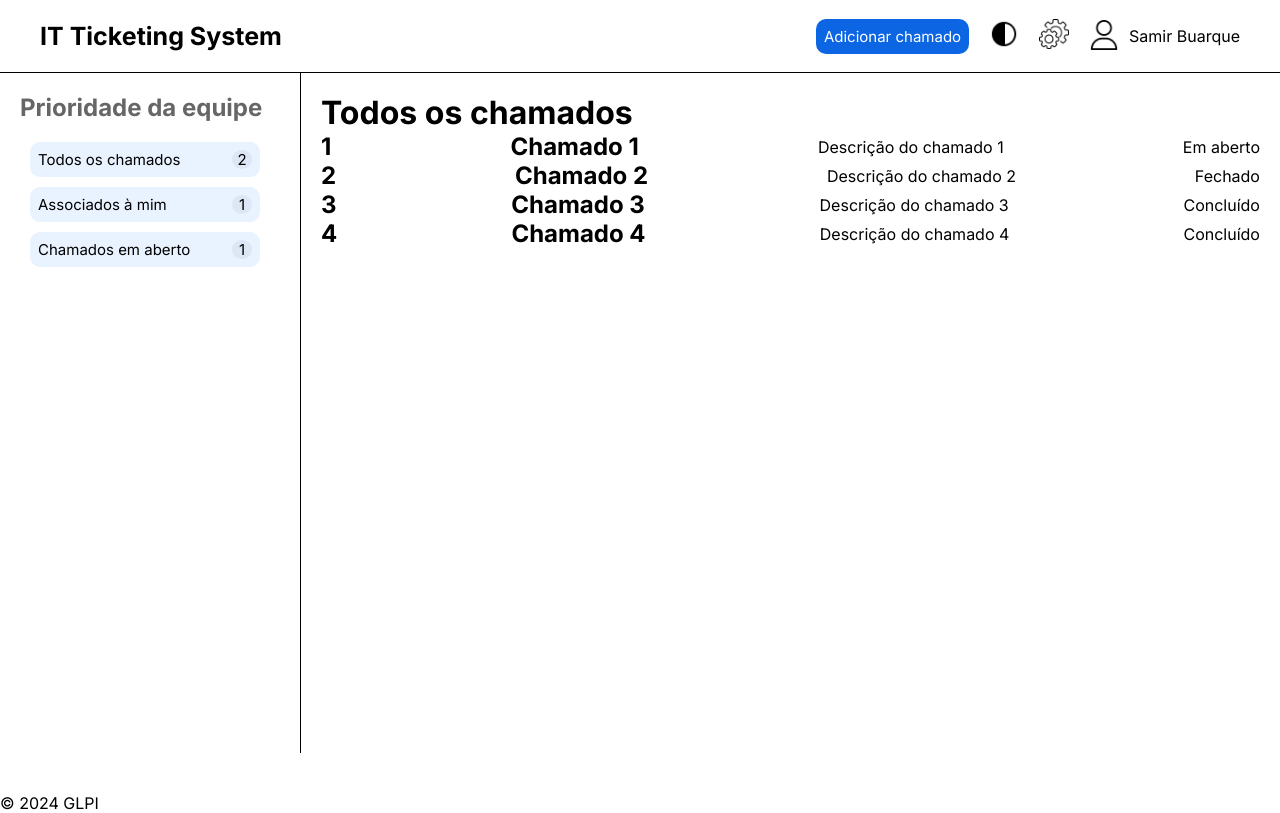
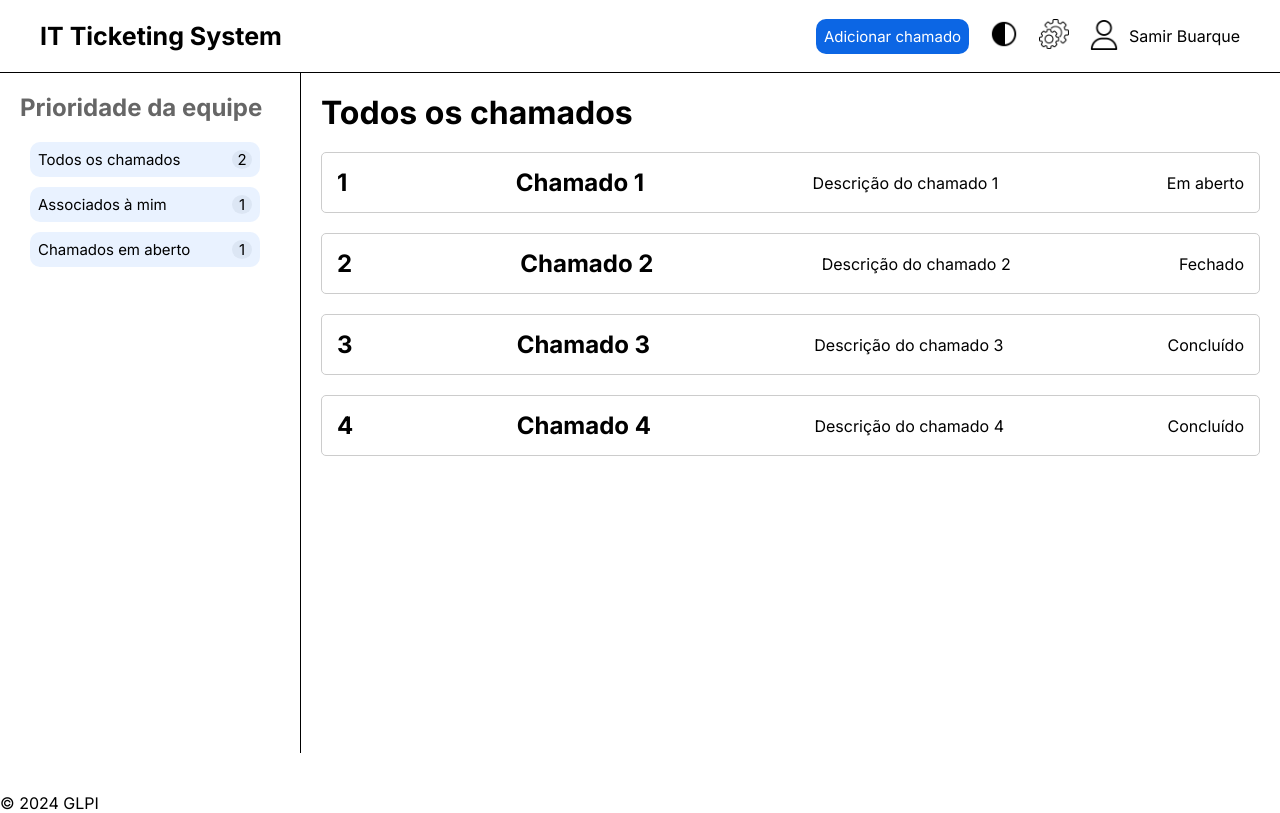
Before and after one commit to SamirBuarque/glpi-front, a Next.js app: page / in a window 1280 px wide. Built offline with nearby package versions, Linux system fonts and the light colour scheme.

Commit message:
começando a estilização dos tickets

```diff
--- a/src/app/styles/ticket.module.css
+++ b/src/app/styles/ticket.module.css
@@ -2,4 +2,8 @@
     display: flex;
     align-items: center;
     justify-content: space-between;
+    margin: 20px auto;
+    border: 1px solid hsl(0, 0%, 80%);
+    padding: 15px;
+    border-radius: 5px;
 }
```
